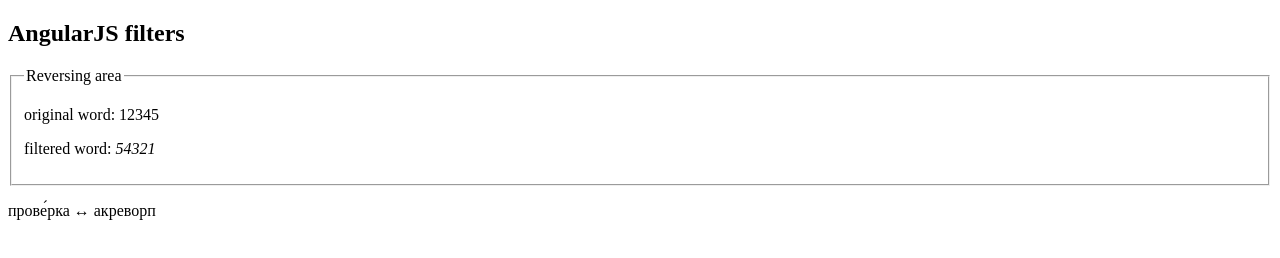
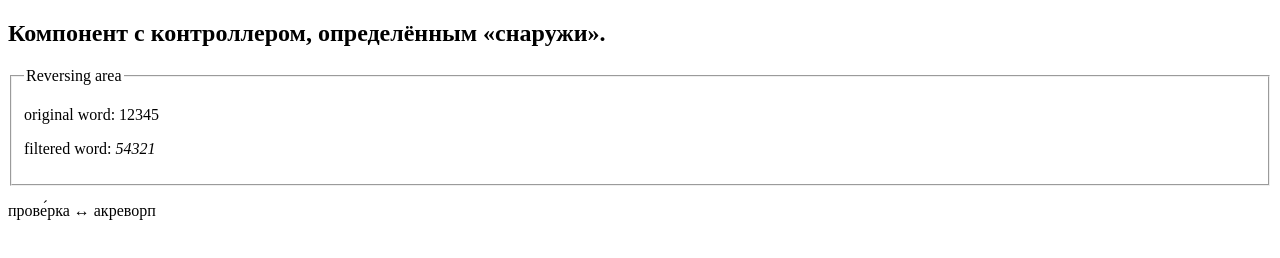
Before and after one commit to aakumykov/angular-component-with-filter-learn, a plain HTML site: page index.html in a window 1280 px wide. Drawn offline with nearby package versions, Linux system fonts and the light colour scheme.

Commit message:
Осмысленные заголовки.

```diff
--- a/controller.js
+++ b/controller.js
@@ -2,5 +2,6 @@
 
 angular.module('MyApp').
 controller('MyCtrl', function(){
-	this.title = 'AngularJS filters';
+	this.title = 'AngularJS component and filter';
+	this.heading = 'Компонент с контроллером, определённым «снаружи».';
 });
--- a/index.html
+++ b/index.html
@@ -12,7 +12,7 @@
 		<script type='text/javascript' src='index.js'></script>
 	</head>
 	<body>
-		<h2>{{ mainCtrl.title }}</h2>
+		<h2>{{ mainCtrl.heading }}</h2>
 		<reverse-area></reverse-area>
 		<p>{{ 'прове&#769;рка' }} &harr; {{ 'проверка' | reverse }}</p>
 	</body>
```
